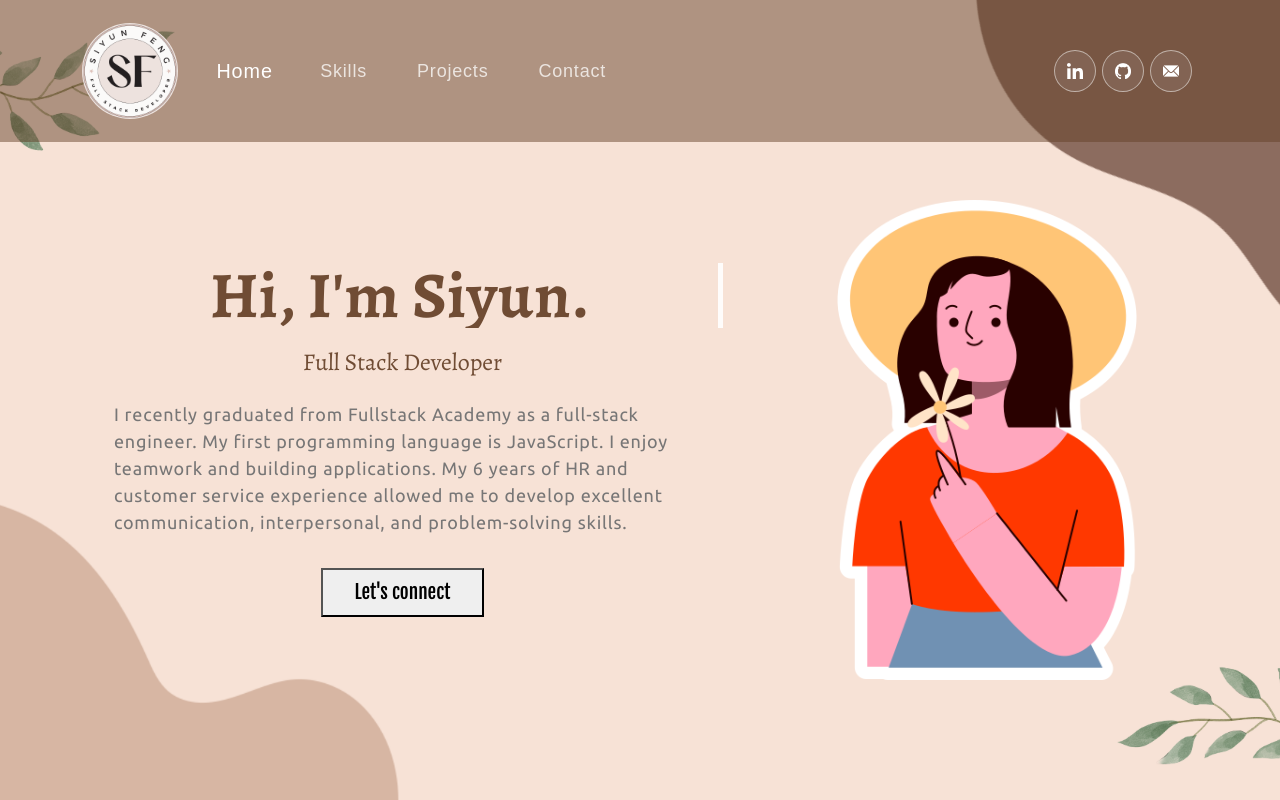
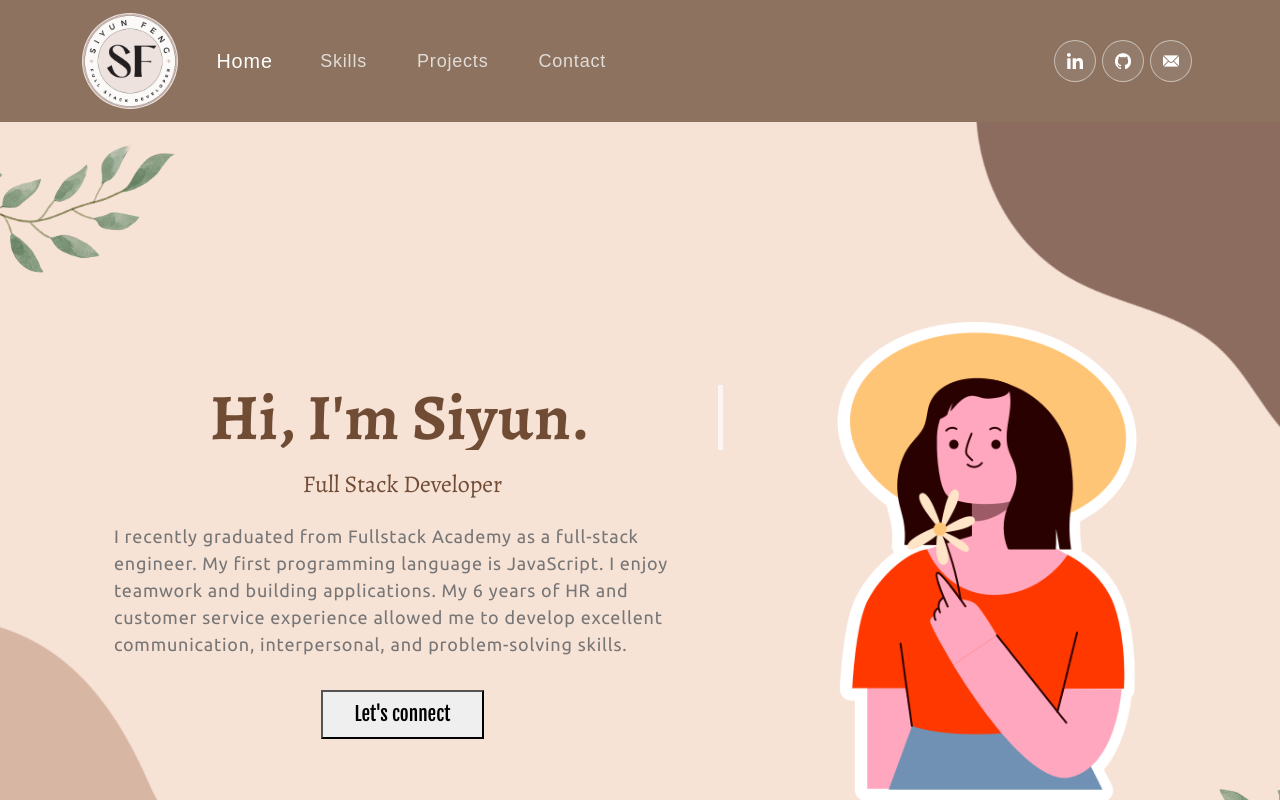
Before and after one commit to siyunfeng/personal-portfolio, a React (Create React App) app: page / in a window 1280 px wide. Shown: the top 800 px of the page. Built offline with nearby package versions, Linux system fonts and the light colour scheme; a web font is replaced by a local one.

Commit message:
changed navbar position

```diff
--- a/src/App.css
+++ b/src/App.css
@@ -69,11 +69,11 @@ a.navbar-link:active {
 }
 
 nav.navbar {
-  padding: 18px 0;
-  position: fixed;
+  padding: 0.5rem 0;
+  position: sticky;
   width: 100%;
   top: 0;
-  z-index: 9999;
+  z-index: 100;
   transition:  0.32s ease-in-out;
   background-color: rgba(100, 64, 39, 0.487);
 }
```
